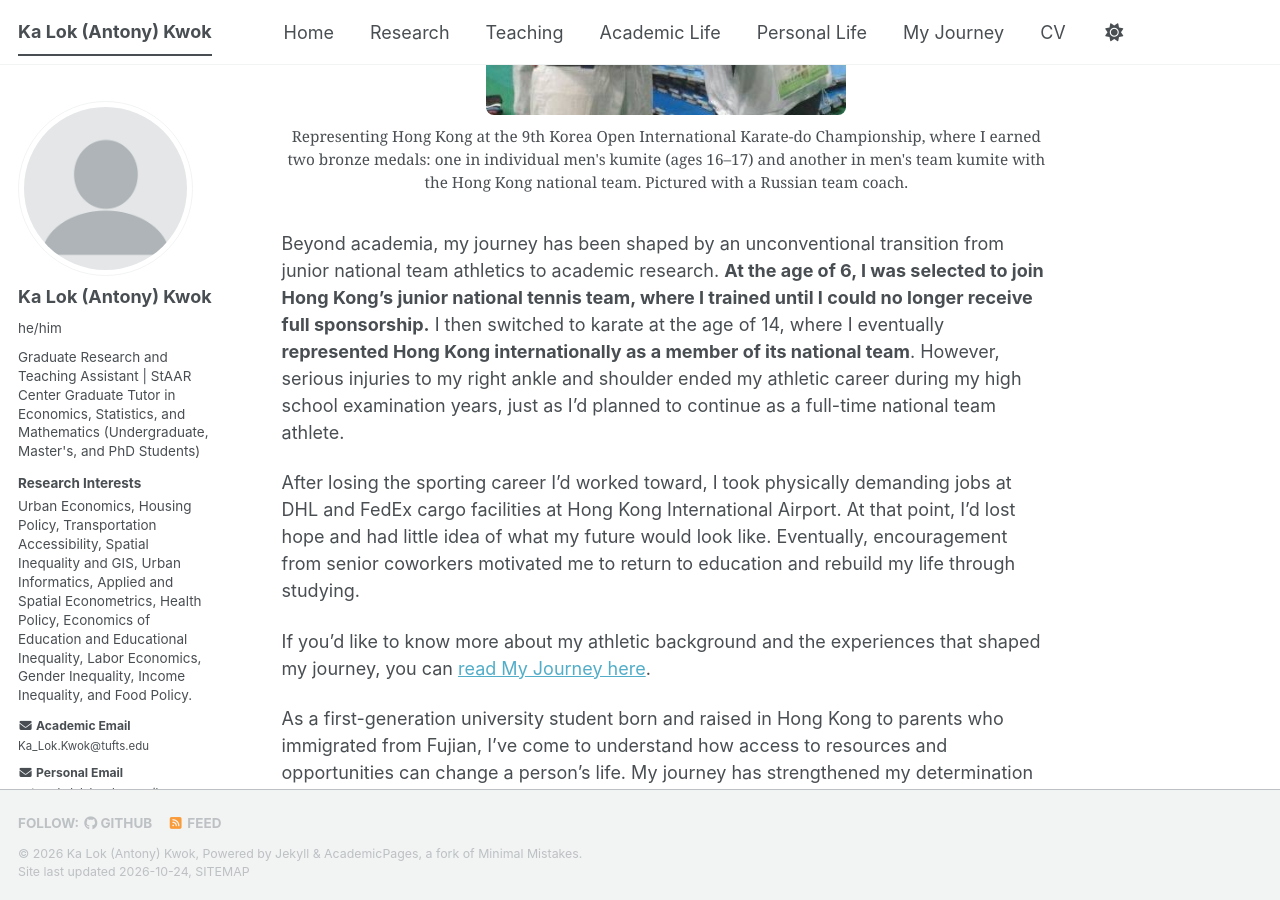
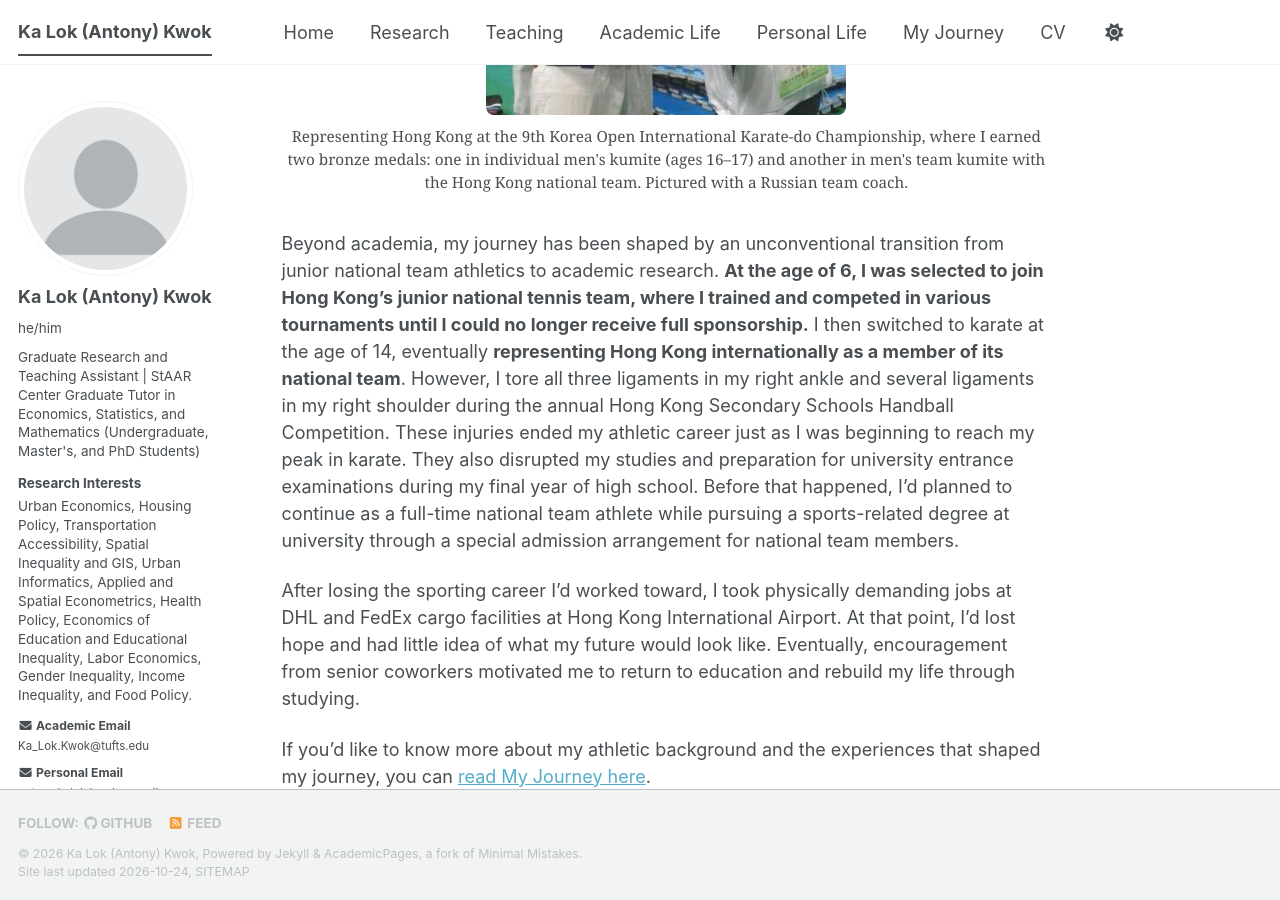
Before and after one commit to AntonyKaLokKwok/AntonyKaLokKwok.github.io, a Jekyll site: the page built from _pages/about.md, in a window 1280 px wide and 900 px high, scrolled down 1161 px. Built offline with Jekyll 4.4.1, drawn with Linux system fonts in a browser that asks for light colours; a style sheet for code colours, icons or effects is not loaded.

Commit message:
Revise about page to include detailed athletic background
Expanded on the transition from athletics to academic research, detailing experiences in tennis and karate, as well as the impact of injuries on career and education.

```diff
--- a/_pages/about.md
+++ b/_pages/about.md
@@ -29,7 +29,7 @@ With my interdisciplinary training in economics, mathematics, statistics, and ur
 </figcaption>
 </figure>
 
-Beyond academia, my journey has been shaped by an unconventional transition from junior national team athletics to academic research. **At the age of 6, I was selected to join Hong Kong's junior national tennis team, where I trained until I could no longer receive full sponsorship.** I then switched to karate at the age of 14, where I eventually **represented Hong Kong internationally as a member of its national team**. However, serious injuries to my right ankle and shoulder ended my athletic career during my high school examination years, just as I'd planned to continue as a full-time national team athlete.
+Beyond academia, my journey has been shaped by an unconventional transition from junior national team athletics to academic research. **At the age of 6, I was selected to join Hong Kong's junior national tennis team, where I trained and competed in various tournaments until I could no longer receive full sponsorship.** I then switched to karate at the age of 14, eventually **representing Hong Kong internationally as a member of its national team**. However, I tore all three ligaments in my right ankle and several ligaments in my right shoulder during the annual Hong Kong Secondary Schools Handball Competition. These injuries ended my athletic career just as I was beginning to reach my peak in karate. They also disrupted my studies and preparation for university entrance examinations during my final year of high school. Before that happened, I'd planned to continue as a full-time national team athlete while pursuing a sports-related degree at university through a special admission arrangement for national team members.
 
 After losing the sporting career I'd worked toward, I took physically demanding jobs at DHL and FedEx cargo facilities at Hong Kong International Airport. At that point, I'd lost hope and had little idea of what my future would look like. Eventually, encouragement from senior coworkers motivated me to return to education and rebuild my life through studying.
 
```
